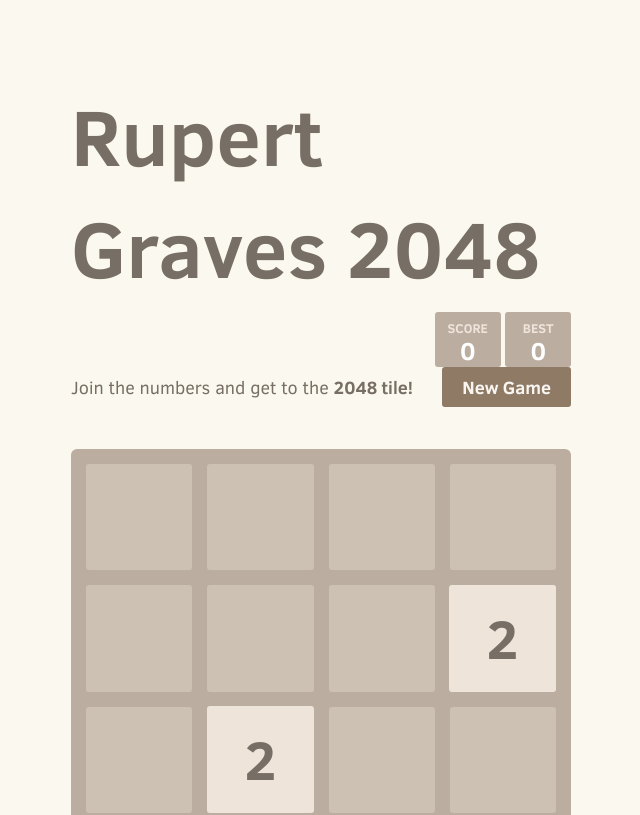
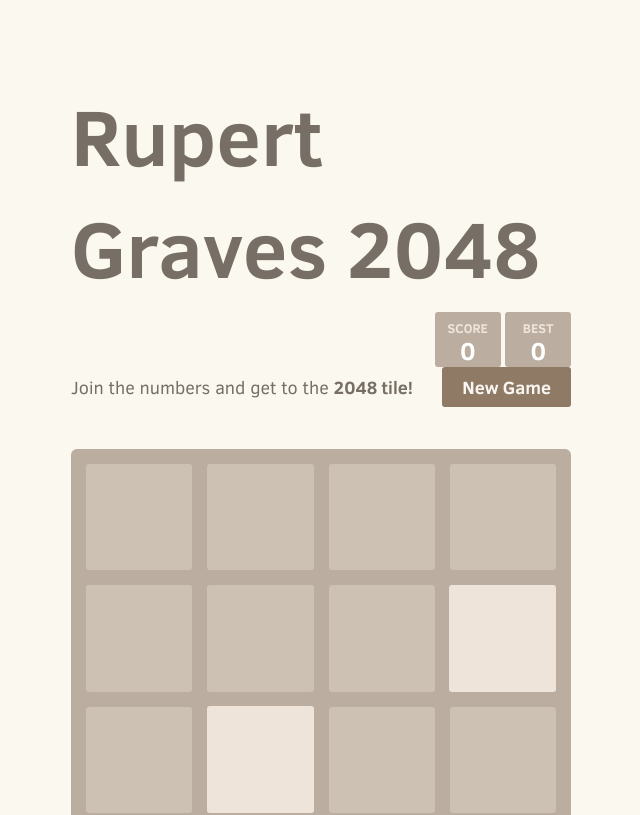
Before and after one commit to MyOwn2048/RG2048V1, a plain HTML site: page index.html in a window 1280 px wide. Shown: the top 815 px of the page, without its empty margins (319-959 px from the left). Drawn offline with nearby package versions, Linux system fonts and the light colour scheme; files that its build step writes are made by us from their sources; files whose address does not match are found by name.

Commit message:
Update main.scss

```diff
--- a/style/main.scss
+++ b/style/main.scss
@@ -322,7 +322,8 @@
     font-weight: bold;
     z-index: 10;
 
-    font-size: 55px;
+    font-size: 0px;
+    //ABOVE changed from 55px
   }
 
   // Movement transition
@@ -383,17 +384,21 @@
 
       // Adjust font size for bigger numbers
       @if $power >= 100 and $power < 1000 {
-        font-size: 45px;
+        font-size: 0px;
+        //ABOVE 45px
 
         // Media queries placed here to avoid carrying over the rest of the logic
         @include smaller($mobile-threshold) {
-          font-size: 25px;
+          font-size: 0px;
+          //ABOVE25px
         }
       } @else if $power >= 1000 {
-        font-size: 35px;
+        font-size: 0px;
+        //ABOVE35
 
         @include smaller($mobile-threshold) {
-          font-size: 15px;
+          font-size: 0px;
+          //ABOVE15
         }
       }
     }
@@ -406,10 +411,12 @@
     color: $bright-text-color;
     background: mix(#333, $tile-gold-color, 95%);
 
-    font-size: 30px;
+    font-size: 0px;
+    //ABOVE30
 
     @include smaller($mobile-threshold) {
-      font-size: 10px;
+      font-size: 0px;
+      //ABOVE10
     }
   }
 }
@@ -476,6 +483,12 @@
   // Redefine variables for smaller screens
   $field-width: 280px;
   $grid-spacing: 10px;
+
+  img {
+    max-width: 60%;
+    height: auto;
+    width: auto\9; /* ie8 */
+} //ABOVE added
   $grid-row-cells: 4;
   $tile-size: ($field-width - $grid-spacing * ($grid-row-cells + 1)) / $grid-row-cells;
   $tile-border-radius: 3px;
@@ -531,7 +544,8 @@
 
   // Rest of the font-size adjustments in the tile class
   .tile .tile-inner {
-    font-size: 35px;
+    font-size: 0px;
+    //ABOVE35
   }
 
   .game-message {
```
